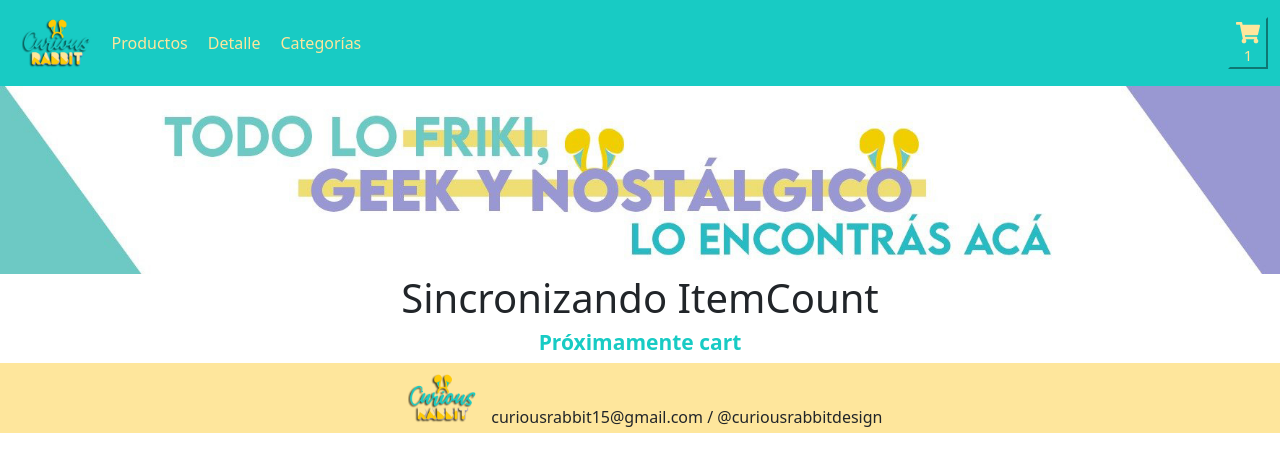
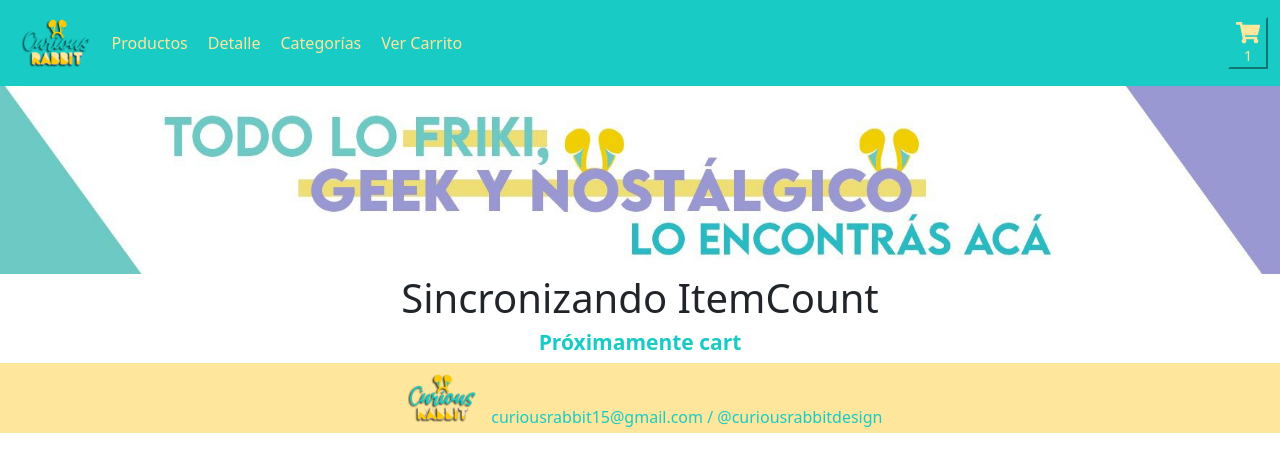
Before and after one commit to mec2110/tiendacr_COUTO, a React (Create React App) app: page /cart in a window 1280 px wide. Shown: the top 472 px of the page. Built offline with nearby package versions, Linux system fonts and the light colour scheme.

Commit message:
itemcount version3

```diff
--- a/src/App.js
+++ b/src/App.js
@@ -3,7 +3,7 @@ import './App.css';
 import NavBar from "./components/NavBar/NavBar";
 import ItemListContainer from "./components/ItemListContainer";
 import ItemDetailContainer from "./components/ItemDetailContainer";
-import ItemCount from "./components/ItemCount";
+//import ItemCount from "./components/ItemCount";
 import Cart from "./components/Cart";
 import Footer from "./components/footer/Footer";
 //import React, {useState } from "react";
@@ -36,15 +36,11 @@ const App = () => {
                <ItemListContainer/>
             </Route>
 
-           <Route path="/item/:paramId">
+           <Route exact path="/item/:paramId">
              <ItemDetailContainer/>
            </Route>
 
-            <Route path="/count">
-             <ItemCount />
-            </Route>
-
-            <Route path='/cart'>
+            <Route exact path='/cart'>
 		      		<Cart />
 		      	</Route>
 
--- a/src/components/ItemCount.js
+++ b/src/components/ItemCount.js
@@ -35,9 +35,8 @@ const restar = () => {
 
 return (
     <div >
-        <div className="count"> Tenés {count} productos en tu carrito </div>
        <div>
-            <button className="btn-itemcount1" onClick={sumar}> + </button> hola {count}
+            <button className="btn-itemcount1" onClick={sumar}> + </button> <span className="count"> {count} </span>
             <button className="btn-itemcount2" onClick={restar}> - </button>
         </div>
         <div>
--- a/src/components/NavBar/NavBar.js
+++ b/src/components/NavBar/NavBar.js
@@ -27,6 +27,9 @@ const NavBar = () => {
         <li className="nav-item">
         <Link to={"/category"} className="link">Categorías</Link>
         </li>
+        <li className="nav-item">
+        <Link to={"/cart"} className="link">Ver Carrito</Link>
+        </li>
       </ul>
       </div>
       <div> <CartWidget/> </div>
--- a/src/components/footer/Footer.css
+++ b/src/components/footer/Footer.css
@@ -184,3 +184,12 @@
   .margin-top{
     margin-top: 10px !important;
   }
+
+  .margin-bottom{
+    margin-bottom: 10px !important;
+  }
+
+  .footer{
+    font-size: 16px;
+    color:#18cbc4;
+  }
--- a/src/components/footer/Footer.js
+++ b/src/components/footer/Footer.js
@@ -14,7 +14,7 @@ const Footer = () => {
 
                <Link to={"/"} className="link">
                   <img src={logoCR}  className="img-responsive" alt="logoCR" height="50px"/>
-               </Link>  curiousrabbit15@gmail.com / @curiousrabbitdesign
+               </Link>  <span className="footer">curiousrabbit15@gmail.com / @curiousrabbitdesign </span>
             </div>
             ) ;
 }
```
